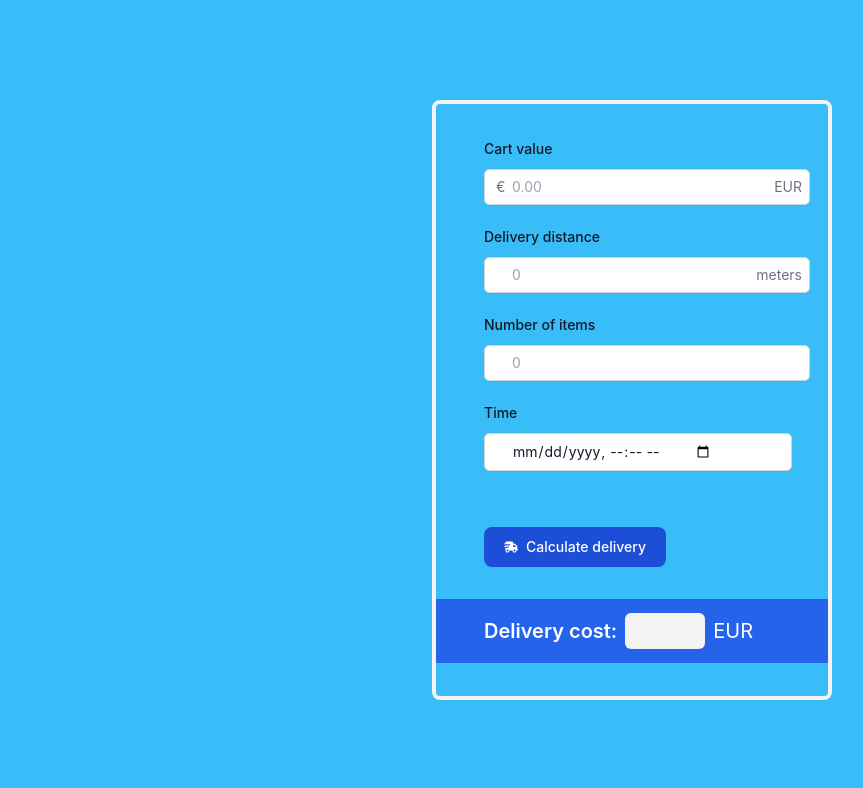
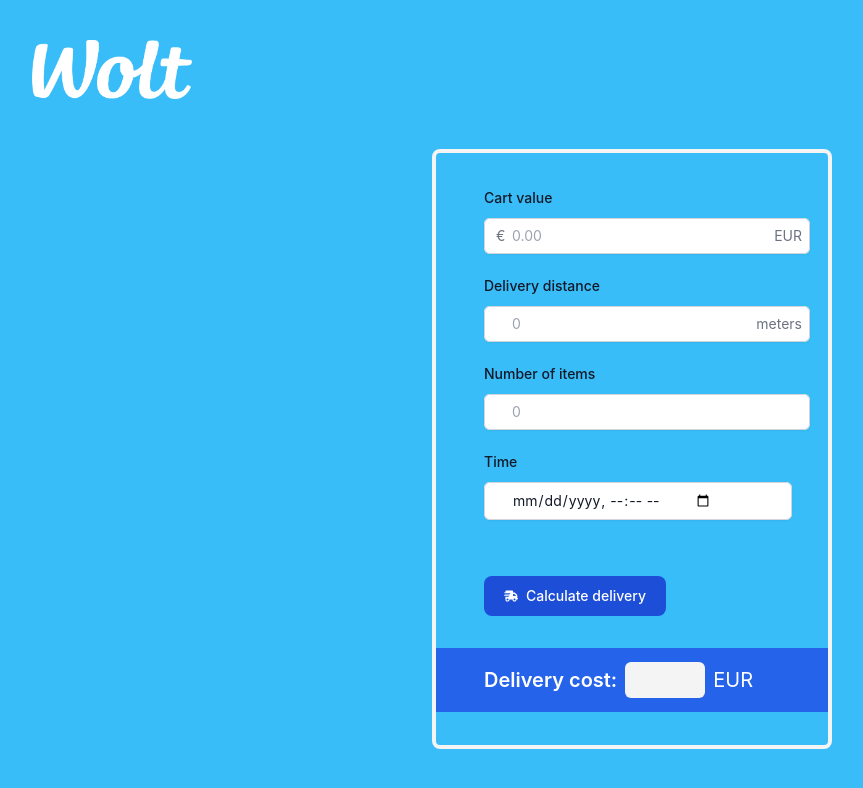
Before and after one commit to Pavel-Kliukin/wolts-assignment, a React (Create React App) app: page / in a window 1280 px wide. Shown: the top 788 px of the page, without its empty margins (8-871 px from the left). Built offline with nearby package versions, Linux system fonts and the light colour scheme; the HTML template or start-up script is replaced by a standard one.

Commit message:
Wolt logo added to top left corner

```diff
--- a/src/App.tsx
+++ b/src/App.tsx
@@ -3,8 +3,15 @@
 
 function App() {
   return (
-    <div className="bg-sky-400 w-screen h-screen flex flex-col justify-center items-center">
-      <DeliveryCalculator />
+    <div className="bg-sky-400 w-screen h-screen flex flex-col justify-start items-center">
+      <div className='w-full flex justify-start'>
+        <div className='ml-10 mt-10 w-40'>
+          <img src="./assets/wolt.png" alt="wolt logo" />
+        </div>
+      </div>
+      <div className='flex-1 flex justify-center items-center'>
+        <DeliveryCalculator />
+      </div>
     </div>
   );
 }
```
Also changed, not shown: public/assets/wolt.png (added).
